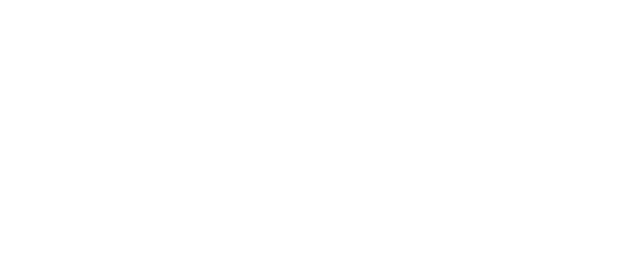
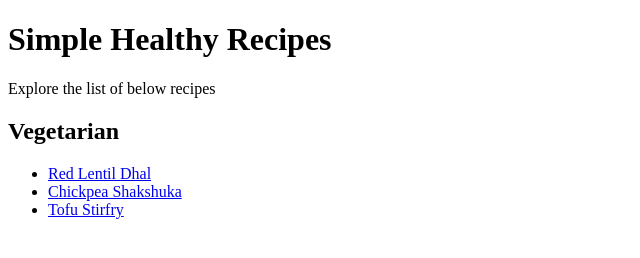
Before and after one commit to Mullins94/odin-recipes, a plain HTML site: page index.html in a window 1280 px wide. Shown: the whole page, without its empty margins (0-640 px from the left). Drawn offline with Linux system fonts and the light colour scheme.

Commit message:
Created Vegetarian Recipe List/Corresponding Pages
The first recipe list was created for Vegetarian recipes. The html pages
were created for each list item but are still blank.

```diff
--- a/index.html
+++ b/index.html
@@ -6,6 +6,13 @@
     <title>Simple Healthy Recipes</title>
 </head>
 <body>
-
+    <h1>Simple Healthy Recipes</h1>
+    <p>Explore the list of below recipes</p>
+    <h2>Vegetarian</h2>
+    <ul>
+        <li><a href="./red-lentil-dhal.html">Red Lentil Dhal</a></li>
+        <li><a href="./chickpea-shakshuka.html">Chickpea Shakshuka</a></li>
+        <li><a href="./tofu-stirfry.html">Tofu Stirfry</a></li>
+    </ul>
 </body>
 </html>
```
Also changed, not shown: chickpea-shakshuka.html (added), red-lentil-dhal.html (added), tofu-stirfry.html (added).
